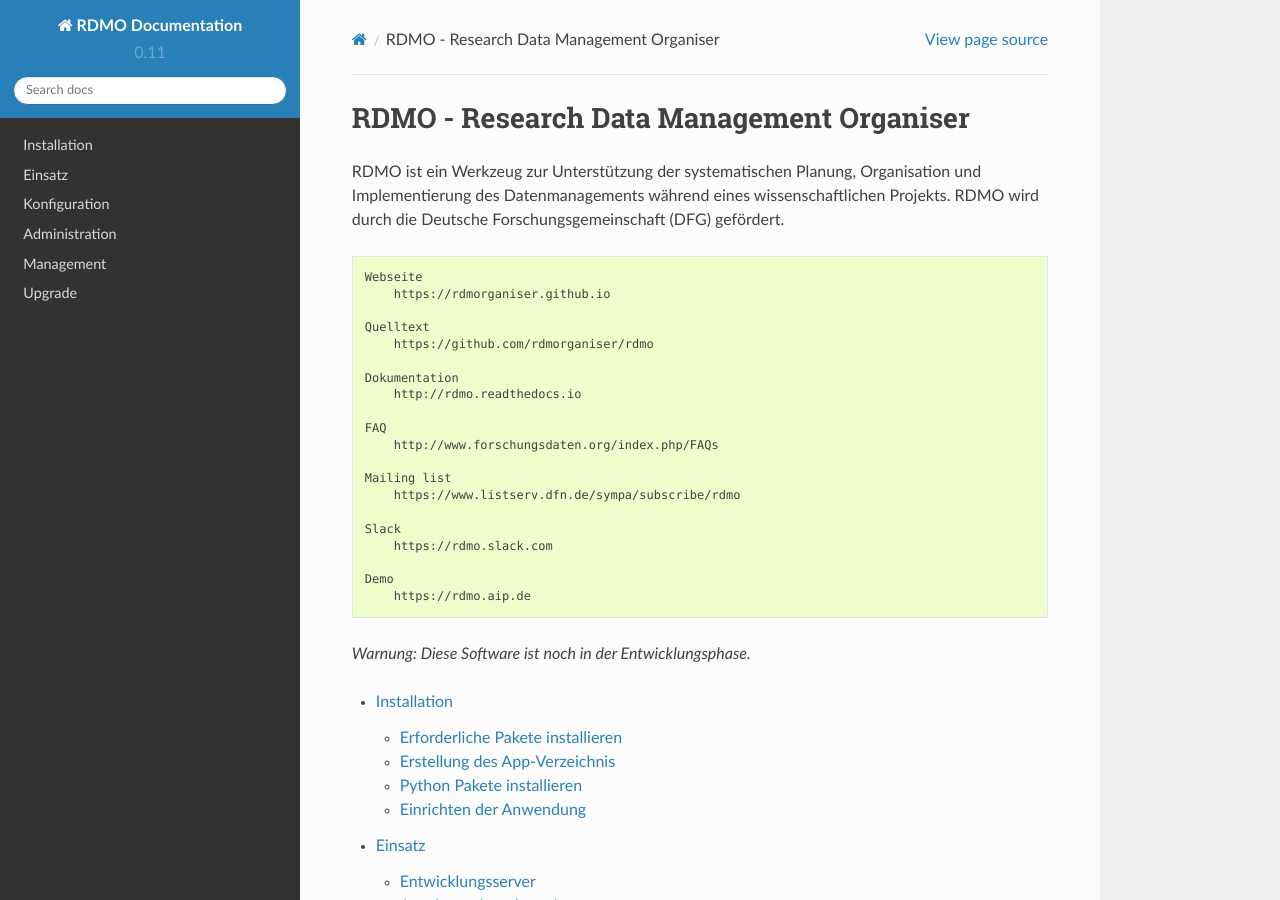
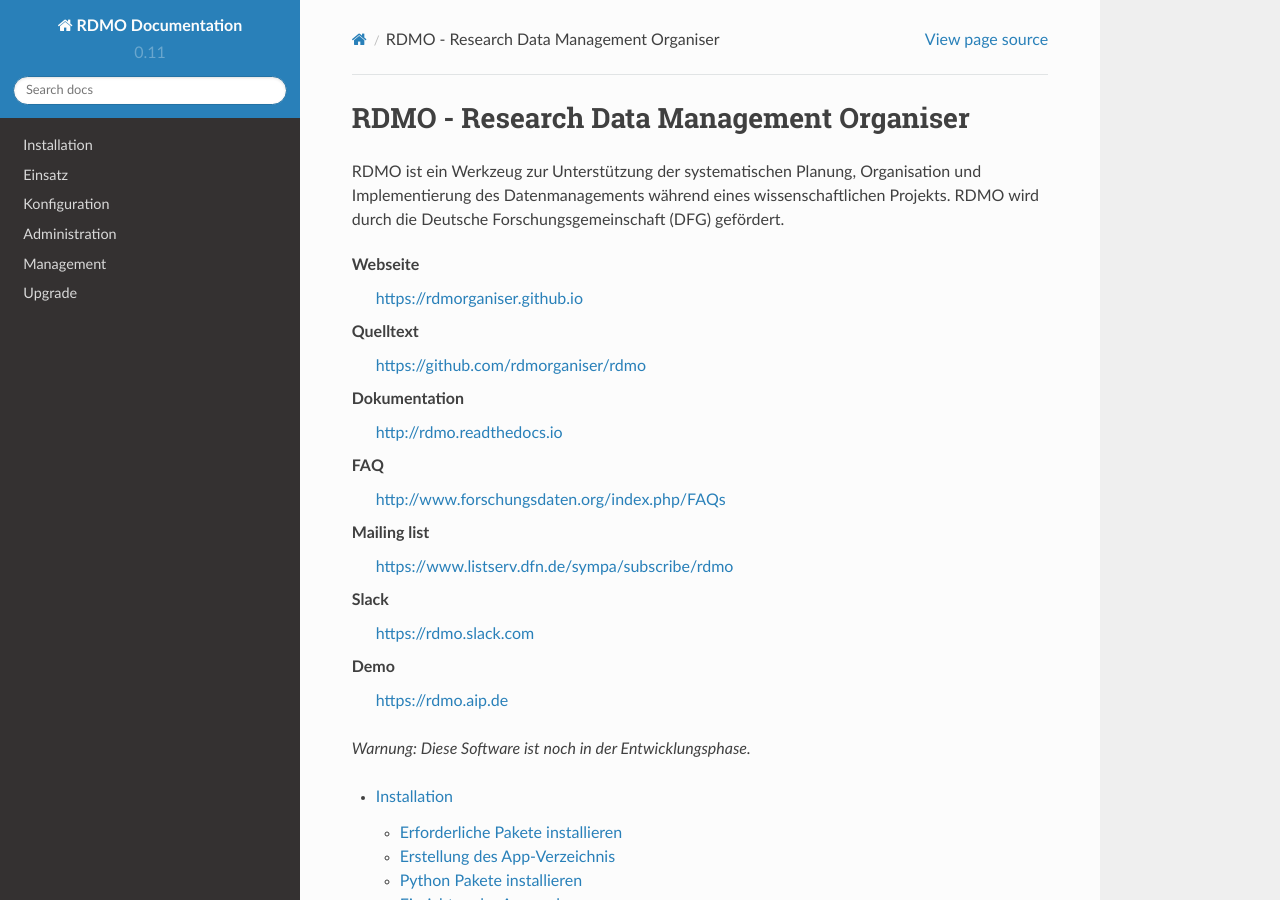
Before and after one commit to rdmorganiser/rdmo-docs-de, a Sphinx documentation site: the page built from docs/index.md, in a window 1280 px wide and 900 px high. Built offline with Sphinx 7.4.7 and the Read the Docs theme 2.0.0, drawn with Linux system fonts in a browser that asks for light colours.

Commit message:
Fix index page

````diff
--- a/docs/index.md
+++ b/docs/index.md
@@ -2,7 +2,7 @@
 
 RDMO ist ein Werkzeug zur Unterstützung  der systematischen Planung, Organisation und Implementierung des Datenmanagements während eines wissenschaftlichen Projekts.  RDMO wird durch die Deutsche Forschungsgemeinschaft (DFG) gefördert.
 
-```eval rst
+```eval_rst
 Webseite
     https://rdmorganiser.github.io
 
````
